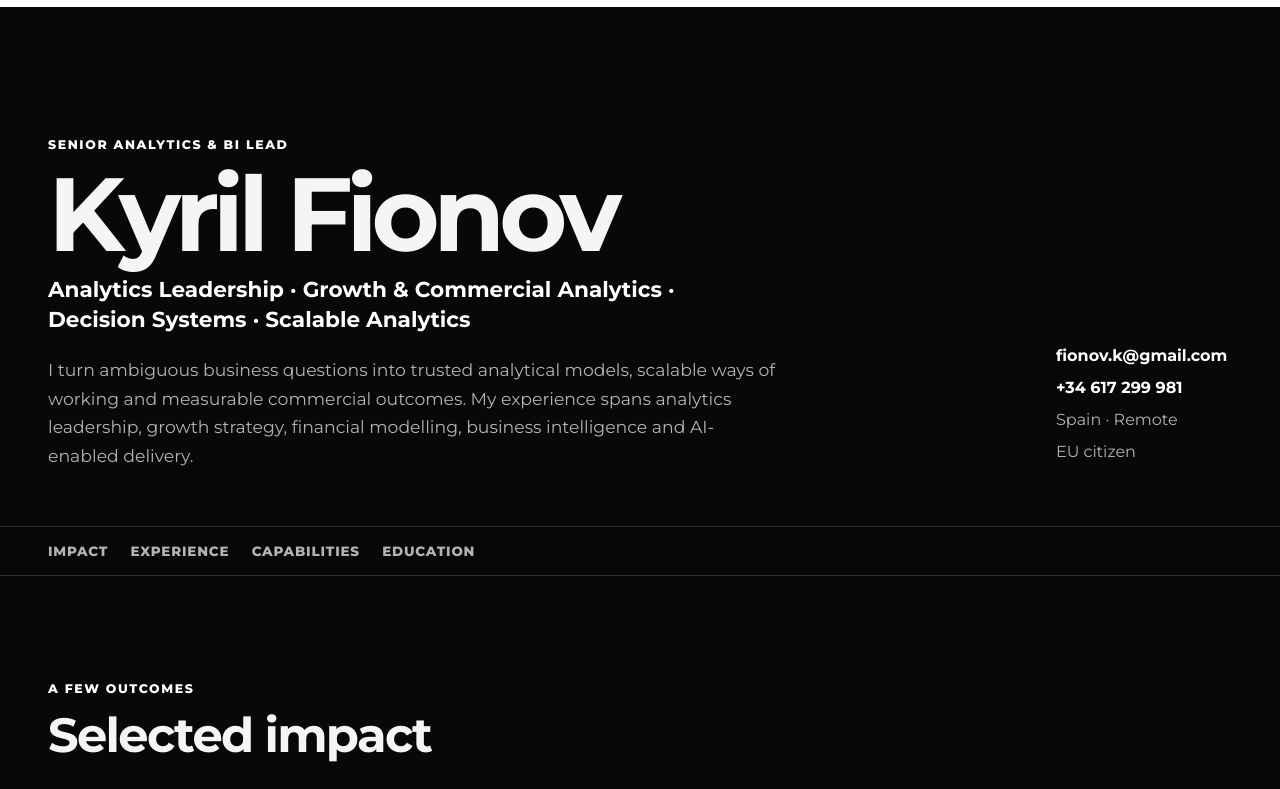
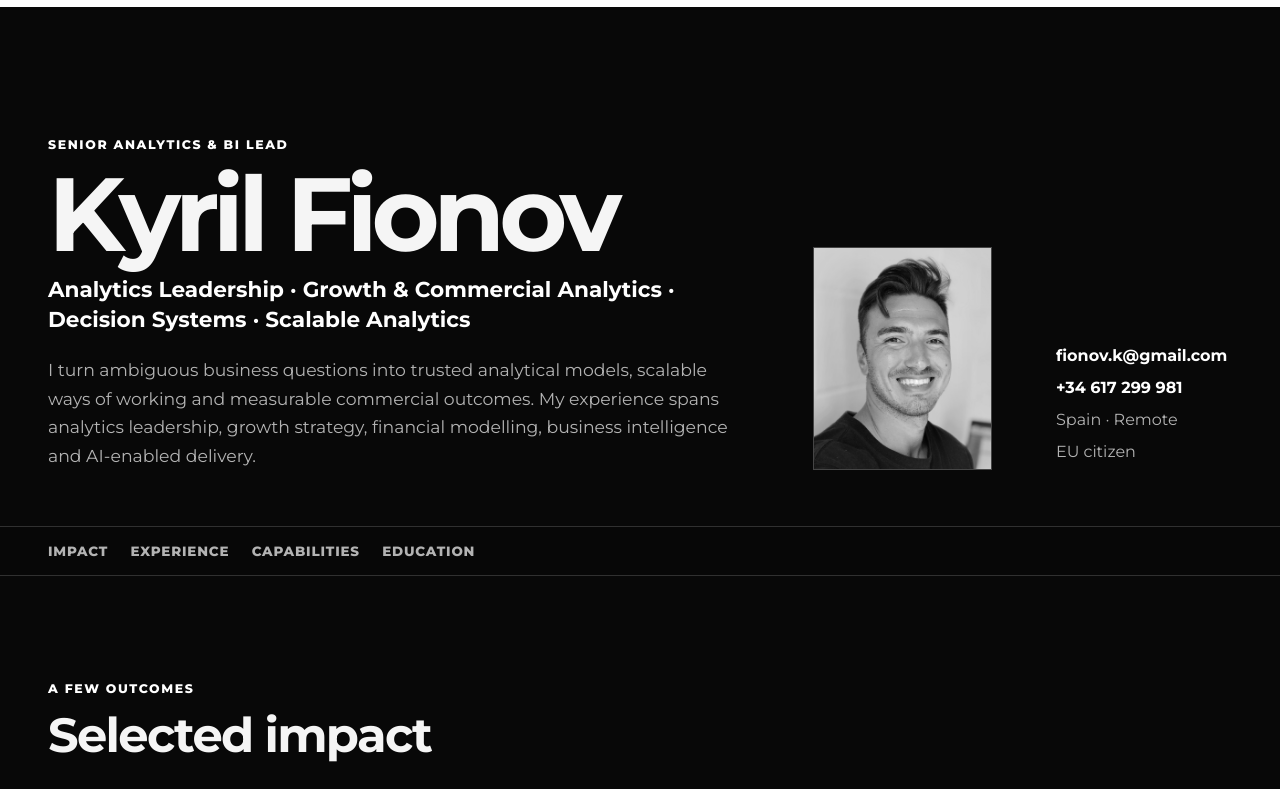
Before and after one commit to KyrilFionov/KyrilFionov.github.io, a plain HTML site: page index.html in a window 1280 px wide. Shown: the top 789 px of the page. Drawn offline with Linux system fonts and the light colour scheme.

Commit message:
Add profile portrait to CV header

```diff
--- a/index.html
+++ b/index.html
@@ -23,6 +23,9 @@
         <p class="positioning">Analytics Leadership <span aria-hidden="true">·</span> Growth &amp; Commercial Analytics <span aria-hidden="true">·</span> Decision Systems <span aria-hidden="true">·</span> Scalable Analytics</p>
         <p class="intro">I turn ambiguous business questions into trusted analytical models, scalable ways of working and measurable commercial outcomes. My experience spans analytics leadership, growth strategy, financial modelling, business intelligence and AI-enabled delivery.</p>
       </div>
+      <figure class="portrait">
+        <img src="assets/profile.jpg" alt="Portrait of Kyril Fionov" width="640" height="800">
+      </figure>
       <address class="contact" aria-label="Contact details">
         <a href="mailto:fionov.k@gmail.com">fionov.k@gmail.com</a>
         <a href="tel:+34617299981">+34 617 299 981</a>
--- a/styles.css
+++ b/styles.css
@@ -41,12 +41,14 @@ a:focus-visible { outline: .2rem solid var(--accent); outline-offset: .2rem; }
 .skip-link:focus { transform: none; }
 
 .hero { padding: clamp(4.5rem, 11vw, 8rem) 0 3.5rem; background: var(--black); border-top: .45rem solid var(--white); }
-.hero-grid { display: grid; grid-template-columns: minmax(0, 1fr) auto; gap: 4rem; align-items: end; }
+.hero-grid { display: grid; grid-template-columns: minmax(0, 1fr) auto auto; gap: clamp(2rem, 5vw, 4rem); align-items: end; }
 .eyebrow { margin: 0 0 .65rem; color: var(--brand); font-size: .78rem; font-weight: 750; letter-spacing: .13em; text-transform: uppercase; }
 h1, h2, h3, h4, p { margin-top: 0; }
 h1 { max-width: 10ch; margin-bottom: .75rem; font-size: clamp(3.2rem, 9vw, 6.5rem); line-height: .92; letter-spacing: -.06em; }
 .positioning { max-width: 45rem; margin-bottom: 1.4rem; color: var(--brand); font-size: clamp(1.05rem, 2vw, 1.35rem); font-weight: 700; line-height: 1.4; }
 .intro { max-width: 46rem; margin: 0; color: var(--muted); font-size: 1.08rem; }
+.portrait { width: clamp(8.5rem, 14vw, 11.5rem); margin: 0; }
+.portrait img { display: block; width: 100%; height: auto; aspect-ratio: 4 / 5; object-fit: cover; object-position: center top; filter: grayscale(100%); border: 1px solid #454545; }
 .contact { display: grid; gap: .35rem; min-width: 11rem; padding-bottom: .3rem; color: var(--muted); font-style: normal; }
 .contact a { font-weight: 650; text-decoration: none; }
 
@@ -115,6 +117,7 @@ footer a { color: var(--white); font-weight: 700; }
 
 @media (max-width: 56rem) {
   .hero-grid { grid-template-columns: 1fr; gap: 2rem; }
+  .portrait { width: 9rem; }
   .impact-grid { grid-template-columns: repeat(2, 1fr); }
   .role { grid-template-columns: 1fr; gap: .7rem; }
   .role > p, .role > ul { grid-column: 1; }
@@ -144,6 +147,7 @@ footer a { color: var(--white); font-weight: 700; }
   .wrap { width: 100%; }
   .hero { padding: 0 0 8mm; border-top: 0; background: none; }
   .hero-grid { grid-template-columns: 1fr auto; gap: 10mm; }
+  .portrait { display: none; }
   h1 { font-size: 30pt; }
   .positioning { font-size: 11pt; }
   .intro { font-size: 9.5pt; }
```
Also changed, not shown: assets/profile.jpg (added).
